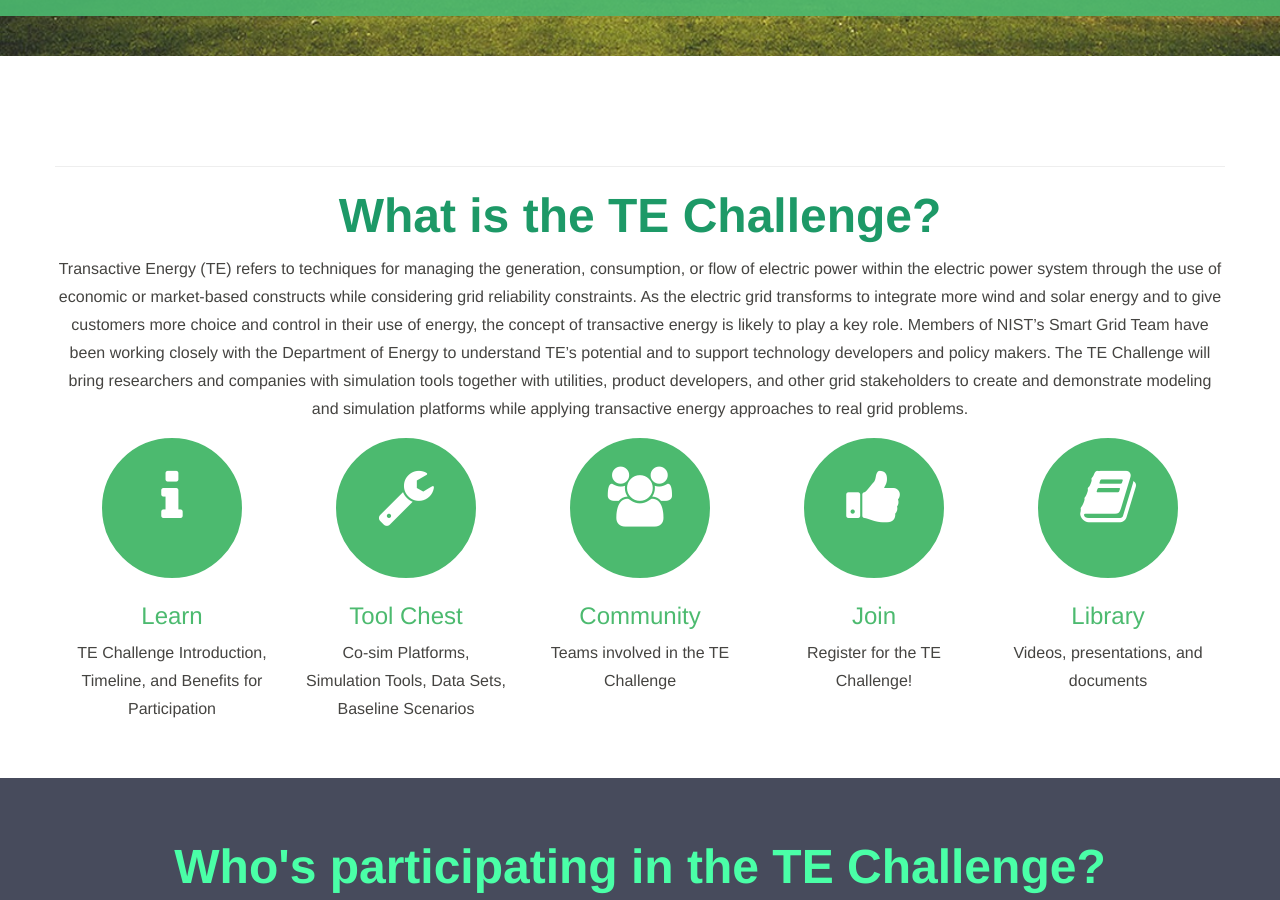
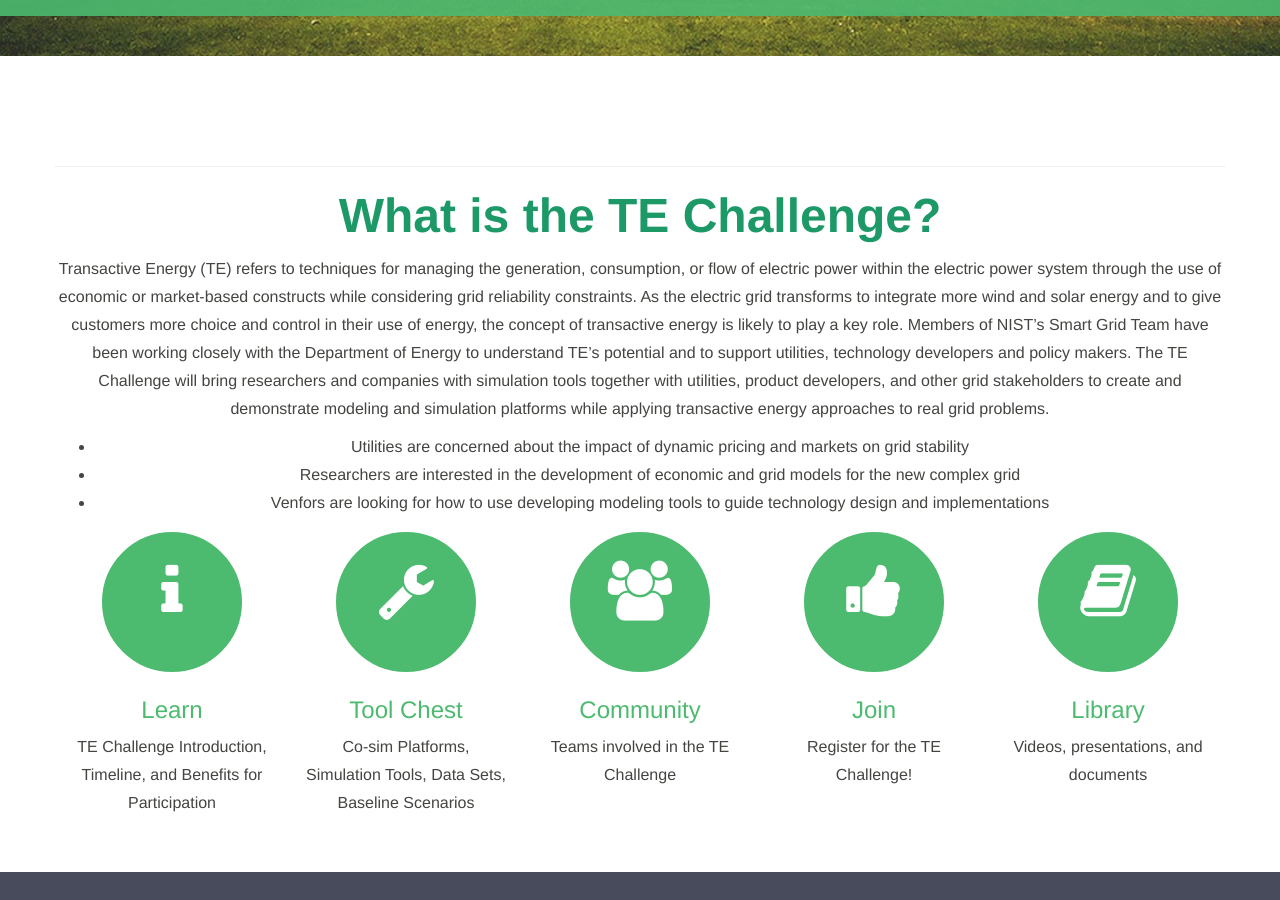
Before and after one commit to usnistgov/TEChallenge, a Jekyll site: the page built from index.html, in a window 1280 px wide and 900 px high, scrolled down 494 px. Built offline with Jekyll 4.4.1, drawn with Linux system fonts in a browser that asks for light colours.

Commit message:
added scenario doc

```diff
--- a/index.html
+++ b/index.html
@@ -17,7 +17,12 @@
 <hr />
 
       <h2 class="section-title">What is the TE Challenge?</h2>
-	<p>Transactive Energy (TE) refers to techniques for managing the generation, consumption, or flow of electric power within the electric power system through the use of economic or market-based constructs while considering grid reliability constraints. As the electric grid transforms to integrate more wind and solar energy and to give customers more choice and control in their use of energy, the concept of transactive energy is likely to play a key role. Members of NIST’s Smart Grid Team have been working closely with the Department of Energy to understand TE’s potential and to support technology developers and policy makers. The TE Challenge will bring researchers and companies with simulation tools together with utilities, product developers, and other grid stakeholders to create and demonstrate modeling and simulation platforms while applying transactive energy approaches to real grid problems.</p>
+	<p>Transactive Energy (TE) refers to techniques for managing the generation, consumption, or flow of electric power within the electric power system through the use of economic or market-based constructs while considering grid reliability constraints. As the electric grid transforms to integrate more wind and solar energy and to give customers more choice and control in their use of energy, the concept of transactive energy is likely to play a key role. Members of NIST’s Smart Grid Team have been working closely with the Department of Energy to understand TE’s potential and to support utilities, technology developers and policy makers. The TE Challenge will bring researchers and companies with simulation tools together with utilities, product developers, and other grid stakeholders to create and demonstrate modeling and simulation platforms while applying transactive energy approaches to real grid problems.</p>
+	 <ul>
+		<li>Utilities are concerned about the impact of dynamic pricing and markets on grid stability</li>
+		<li>Researchers are interested in the development of economic and grid models for the new complex grid</li>
+		<li>Venfors are looking for how to use developing modeling tools to guide technology design and implementations</li>
+	</ul>
 
       <ul class="audiences">
         <li>
```
Also changed, not shown: toolchest/index.md (+1 -1 lines), 1 other file.
